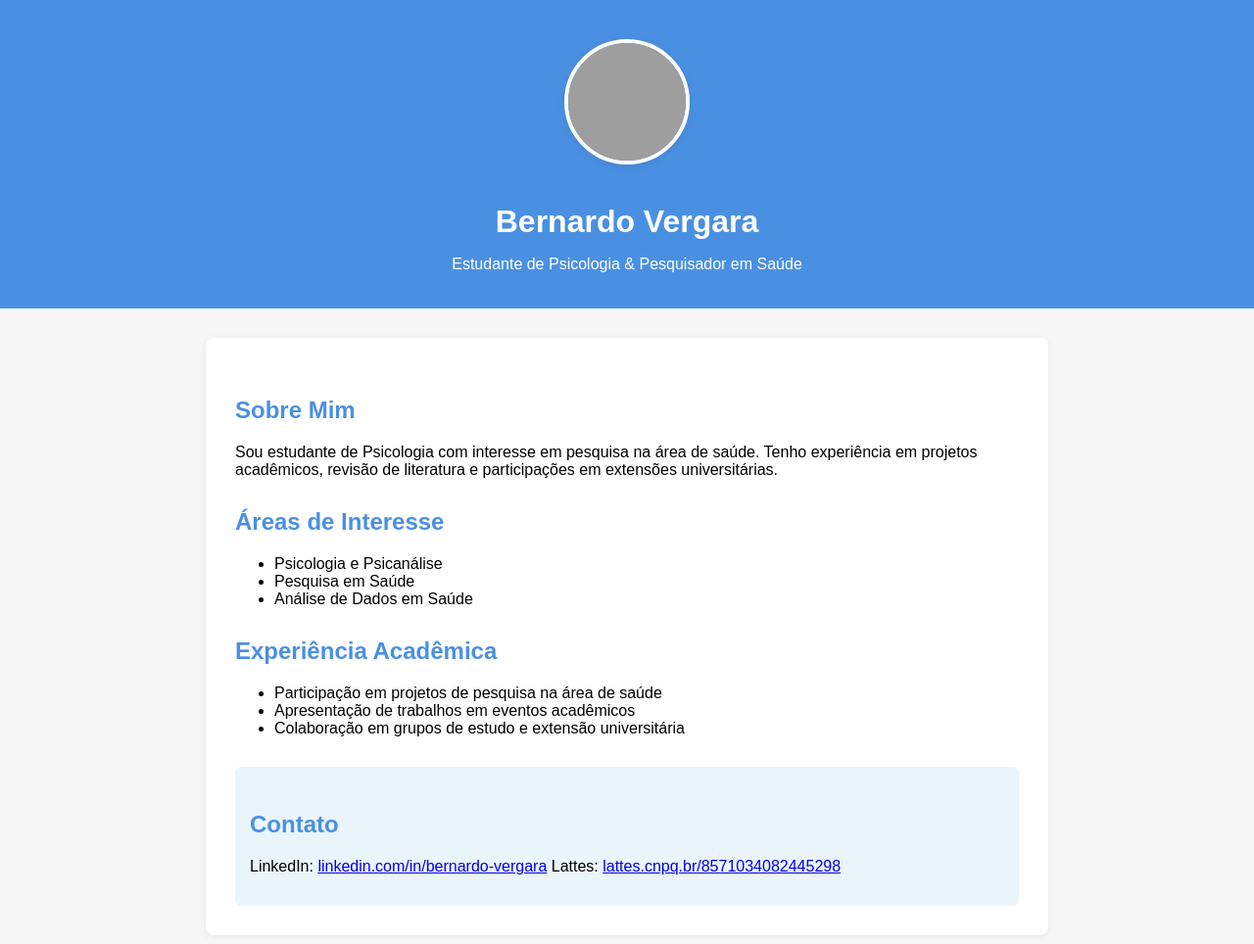
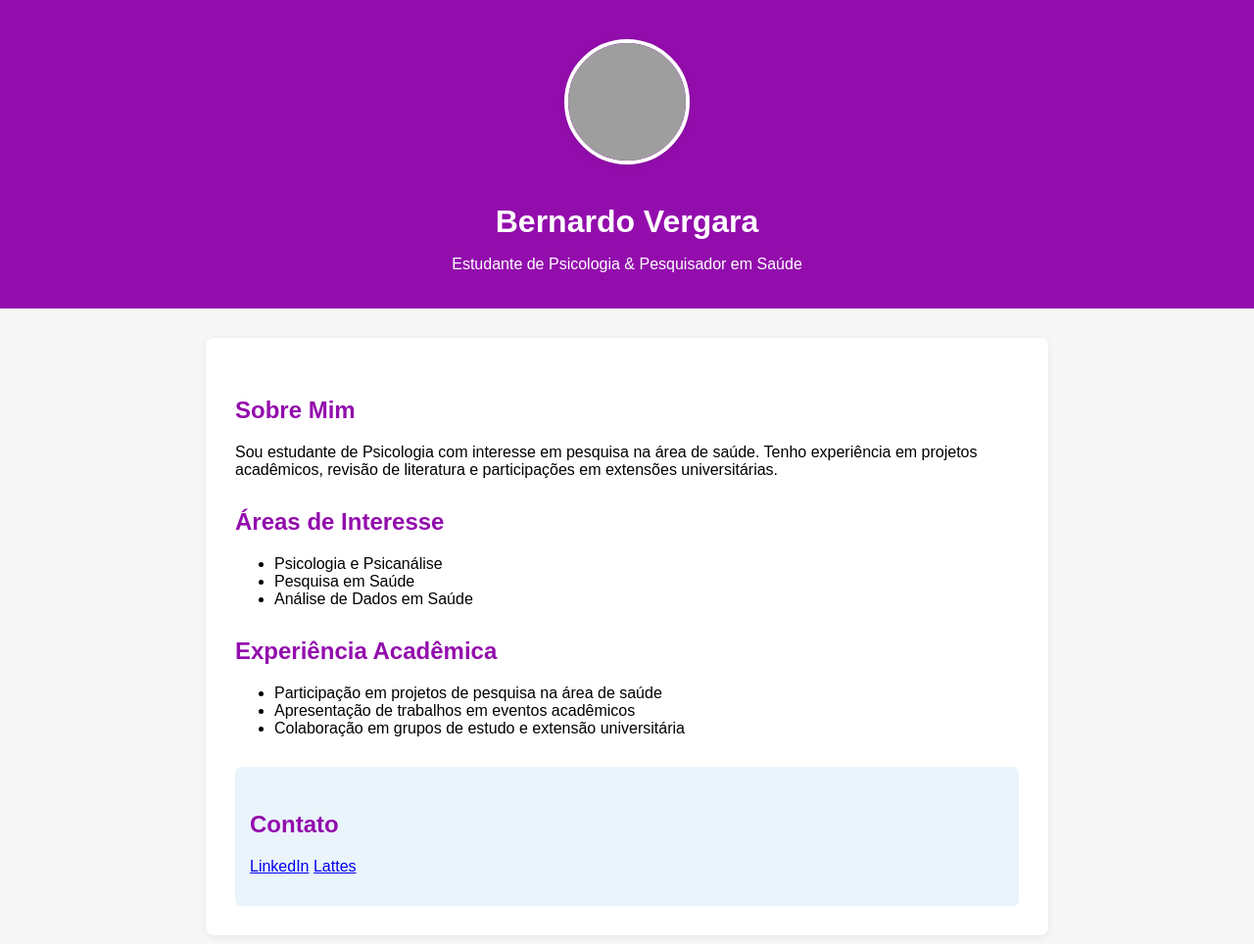
Before and after one commit to bernardovergara/bernardovergara.github.io, a plain HTML site: page index.html in a window 1280 px wide. Shown: the whole page at 98% size. Drawn offline with Linux system fonts and the light colour scheme; grey boxes are pictures that could not be loaded.

Commit message:
Troca de cor de fundo do header e links de contato

```diff
--- a/index.html
+++ b/index.html
@@ -12,7 +12,7 @@
             padding: 0;
         }
         header {
-            background: #4a90e2;
+            background: #930dad;
             color: #fff;
             padding: 40px 0 20px 0;
             text-align: center;
@@ -29,7 +29,7 @@
             margin-bottom: 10px;
         }
         h2 {
-            color: #4a90e2;
+            color: #930dad;
             margin-top: 30px;
         }
         .contact {
@@ -81,8 +81,8 @@
         <section class="contact">
             <h2>Contato</h2>
             <p>
-                LinkedIn: <a href="https://br.linkedin.com/in/bernardo-vergara" target="_blank">linkedin.com/in/bernardo-vergara</a>
-                Lattes: <a href="https://lattes.cnpq.br/8571034082445298" target="_blank">lattes.cnpq.br/8571034082445298</a>
+                <a href="https://br.linkedin.com/in/bernardo-vergara" target="_blank">LinkedIn</a>
+                <a href="https://lattes.cnpq.br/8571034082445298" target="_blank">Lattes</a>
             </p>
         </section>
     </main>
```
